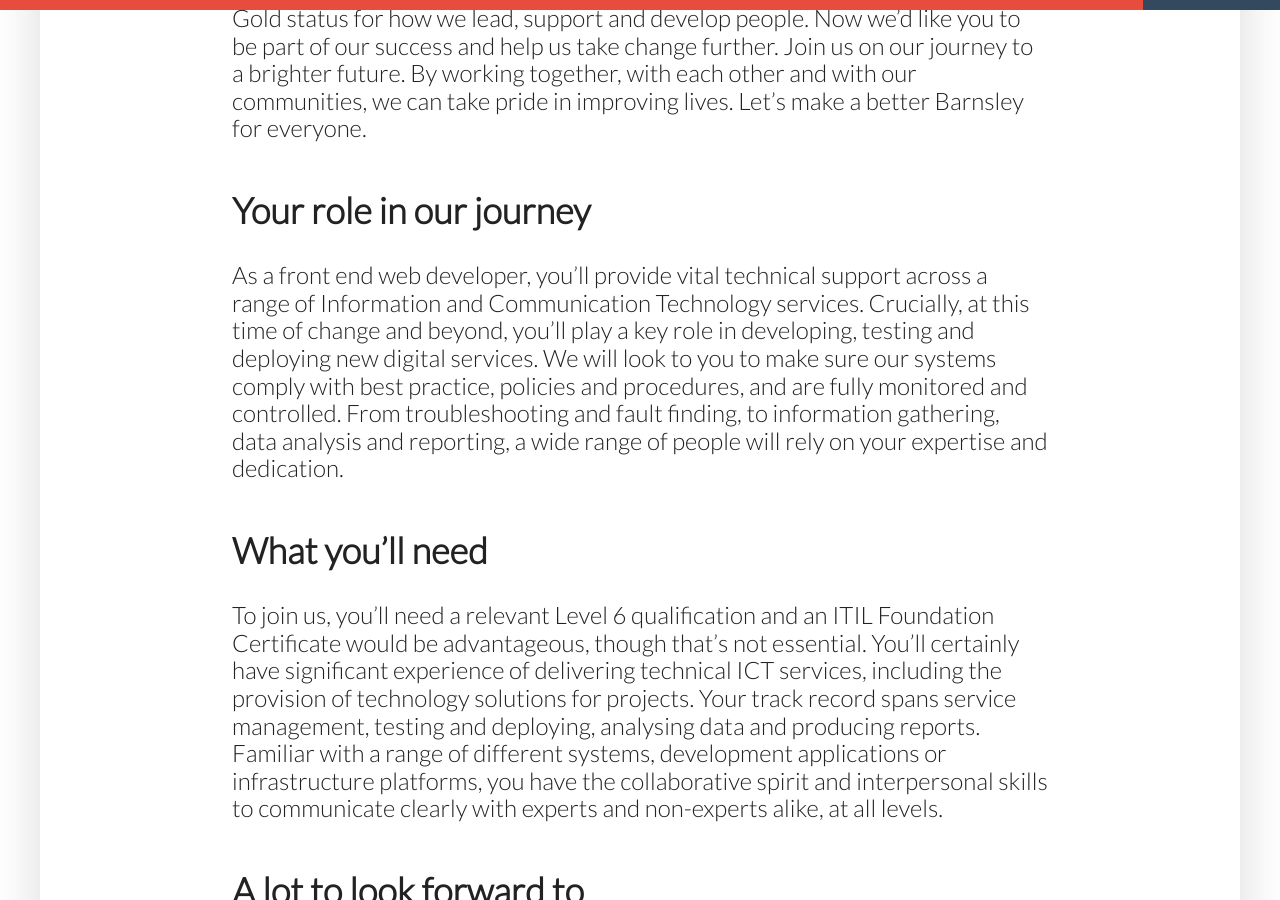
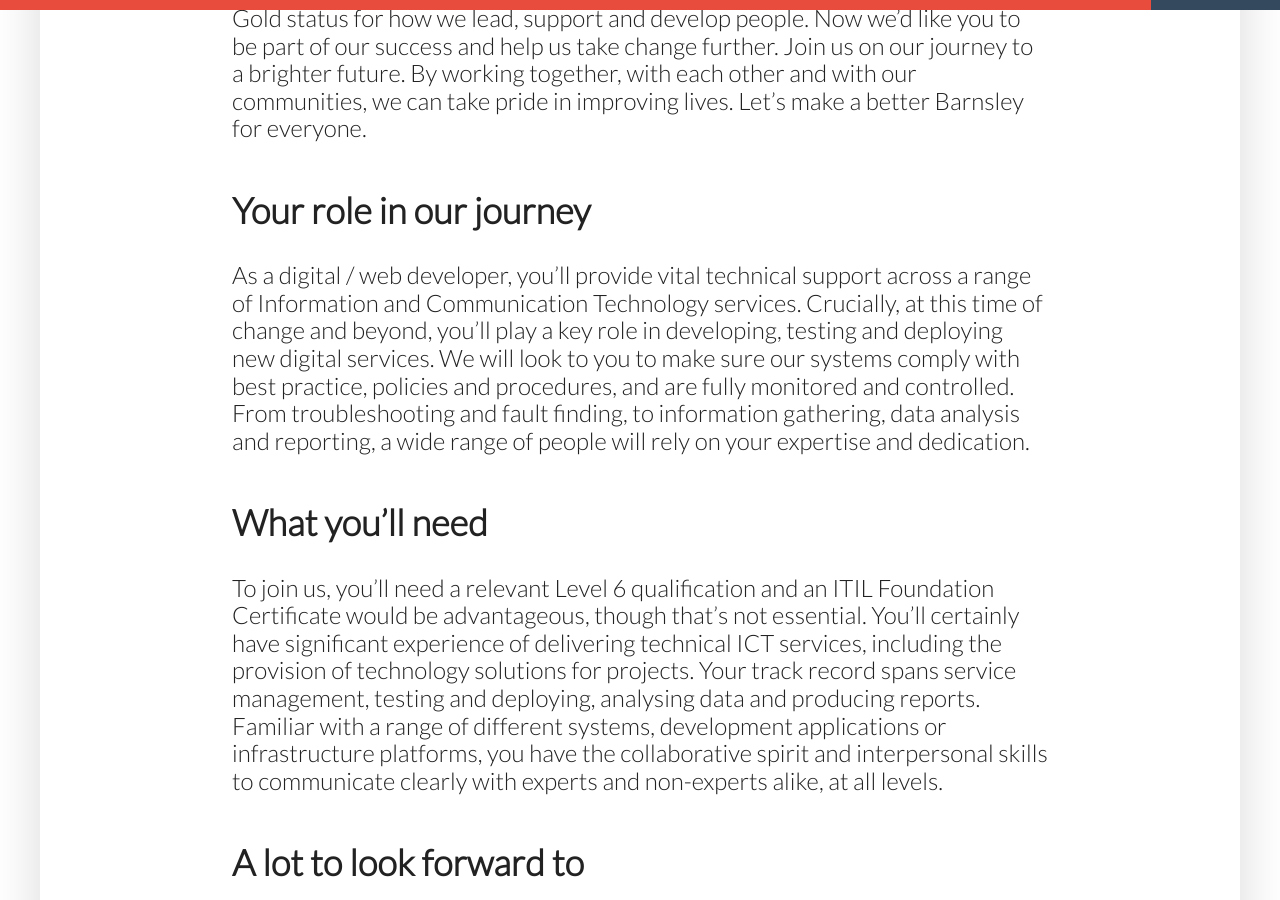
Before and after one commit to kingstonrichard/kingstonrichard.uk, a Jekyll site: the page built from _posts/2019-03-08-were-looking-for-web-developers.markdown, in a window 1280 px wide and 900 px high, scrolled down 3664 px. Built offline with Jekyll 4.4.1, drawn with Linux system fonts in a browser that asks for light colours; nearby versions of some CDN libraries; some of the changed text lies outside the part shown.

Commit message:
Removed front-end reference

```diff
--- a/_posts/2019-03-08-were-looking-for-web-developers.markdown
+++ b/_posts/2019-03-08-were-looking-for-web-developers.markdown
@@ -70,7 +70,7 @@ We’re thrilled to have achieved Investors in People (IIP) Gold status for how
 
 ## Your role in our journey
 
-As a front end web developer, you’ll provide vital technical support across a range of Information and Communication Technology services. Crucially, at this time of change and beyond, you’ll play a key role in developing, testing and deploying new digital services. We will look to you to make sure our systems comply with best practice, policies and procedures, and are fully monitored and controlled. From troubleshooting and fault finding, to information gathering, data analysis and reporting, a wide range of people will rely on your expertise and dedication.
+As a digital / web developer, you’ll provide vital technical support across a range of Information and Communication Technology services. Crucially, at this time of change and beyond, you’ll play a key role in developing, testing and deploying new digital services. We will look to you to make sure our systems comply with best practice, policies and procedures, and are fully monitored and controlled. From troubleshooting and fault finding, to information gathering, data analysis and reporting, a wide range of people will rely on your expertise and dedication.
 
 ## What you’ll need
 
```
Also changed, not shown: other parts of _posts/2019-03-08-were-looking-for-web-developers.markdown (+1 -1 lines).
